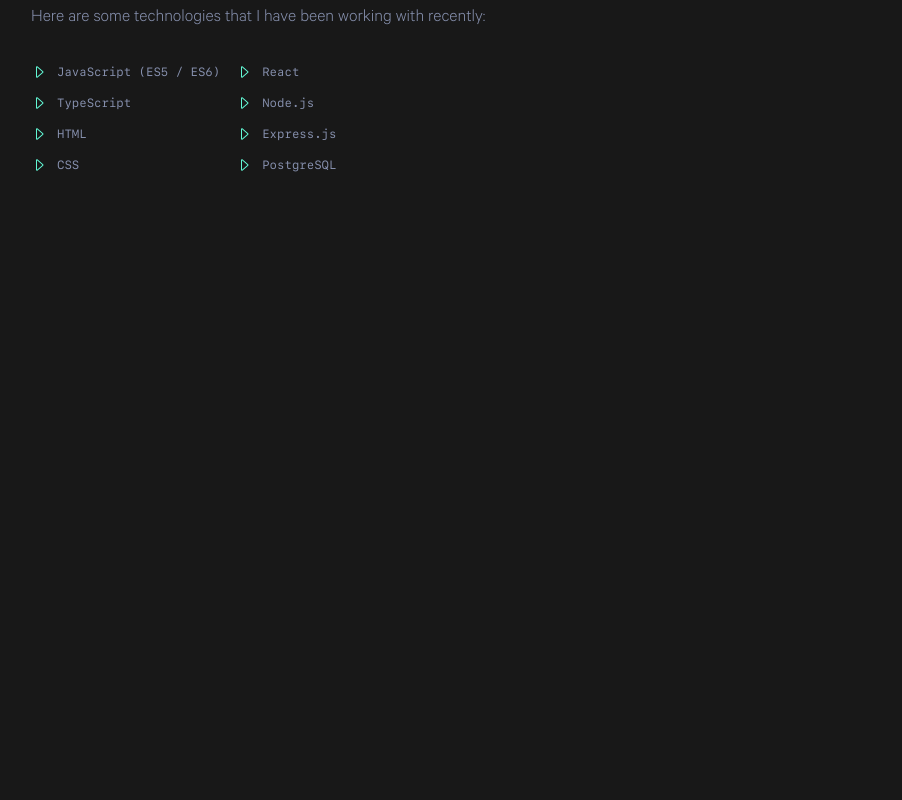
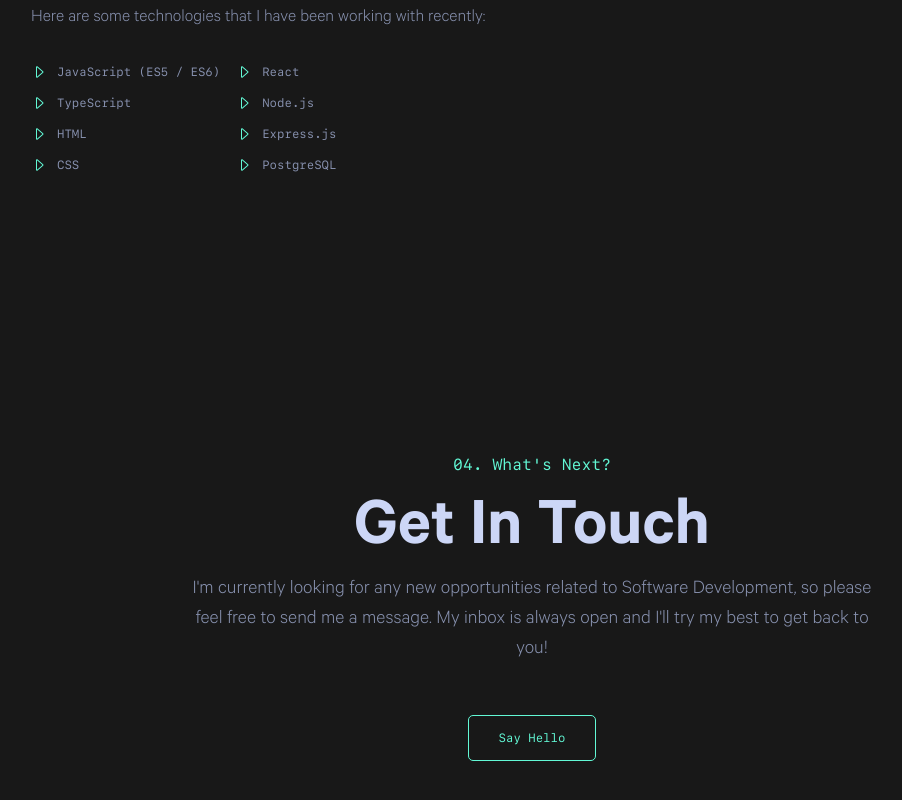
Before and after one commit to andychen97/portfolio_v2, a React (Vite) app: page / in a window 1280 px wide. Shown: the part 1264-2064 px from the top of the page, without its empty margins (113-1015 px from the left). Before the commit the page ends 1703 px from the top, so only its background shows below. Built offline with nearby package versions, Linux system fonts and the light colour scheme.

Commit message:
contact-me-page complete.

```diff
--- a/src/App.tsx
+++ b/src/App.tsx
@@ -1,6 +1,7 @@
 import React from "react"
 import Home from "./pages/home"
 import AboutMe from "./pages/about-me"
+import Contact from "./pages/contact-me"
 
 
 export default function App() {
@@ -12,8 +13,11 @@
             <Home />
           </div>
           <div className="section-view">
-              <AboutMe />
-            </div>
+            <AboutMe />
+          </div>
+          <div className="section-view">
+            <Contact />
+          </div>
         </div>
       </div>
     </div>
--- a/src/pages/about-me.tsx
+++ b/src/pages/about-me.tsx
@@ -1,5 +1,5 @@
 import React from 'react';
-import Selfie from '../../public/images/selfie.jpg';
+import Selfie from '../images/selfie.jpg';
 import Caret from './../components/icons/caret';
 
 export default function AboutMe() {
--- /dev/null
+++ b/src/pages/contact-me.tsx
@@ -0,0 +1,24 @@
+import React from 'react';
+
+export default function Contact() {
+    return (
+        <div id='contact-me'>
+            <div className="row text-center">
+                <div className="col-1">
+                    <p className='green-text sfmono'>04. What&apos;s Next? </p>
+                </div>
+            </div>
+            <div className="row text-center">
+                <div className="col-1">
+                    <h1 className='white-text title-name'> Get In Touch</h1>
+                    <p className='grey-text home-descript text-center ma-0-auto'>
+                        I&apos;m currently looking for any new opportunities related to Software Development, so please
+                        feel free to send me a message. My inbox is always open and I&apos;ll try my best to get back to you!</p>
+                    <button className='say-hello' onClick={
+                        () => { window.location.href = 'mailto:chen.andy18@gmail.com'; }}>
+                        Say Hello</button>
+                </div>
+            </div>
+        </div>
+    );
+}
```
Also changed, not shown: src/images/selfie.jpg (renamed from public/images/selfie.jpg).
